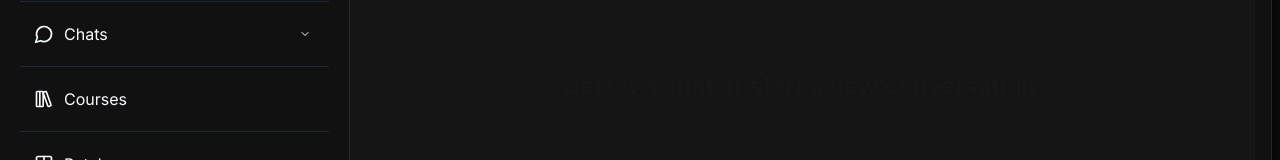
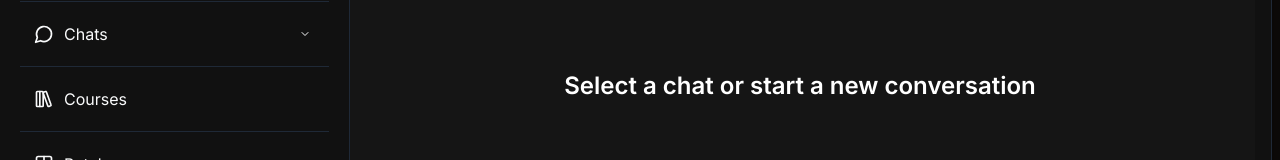
Before and after one commit to Imtiyazsayyid/university-teacher-dashboard, a Next.js app: page /teacher/conversations/1 in a window 1280 px wide. Shown: the part 360-520 px from the top of the page. Built offline with nearby package versions, Linux system fonts and the light colour scheme; no server answers.

Commit message:
Fix a ui bug

```diff
--- a/app/teacher/chats/components/EmptyState.tsx
+++ b/app/teacher/chats/components/EmptyState.tsx
@@ -5,8 +5,8 @@ const EmptyState = () => {
     <div
       className="dark:bg-[#151515] px-4 py-10 sm:px-6 lg:px-10 h-full flex justify-center items-center bg-gray-100"
     >
-      <div className="flex flex-col text-center items-center">
-        <h3 className="mt-2 text-2xl font-semibold text-neutral-900">
+    <div className="flex flex-col text-center items-center">
+        <h3 className="mt-2 text-2xl font-semibold text-neutral-900 dark:text-white">
           Select a chat or start a new conversation
         </h3>
       </div>
```
